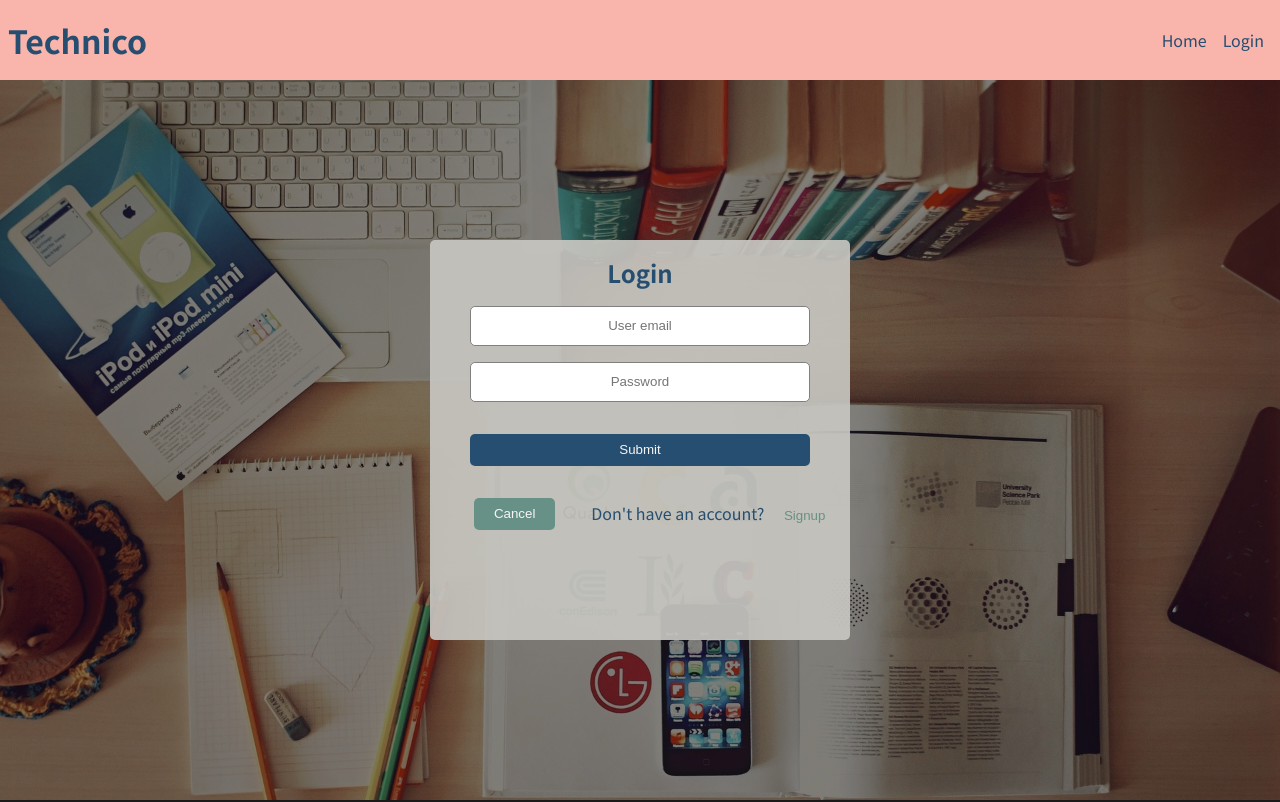
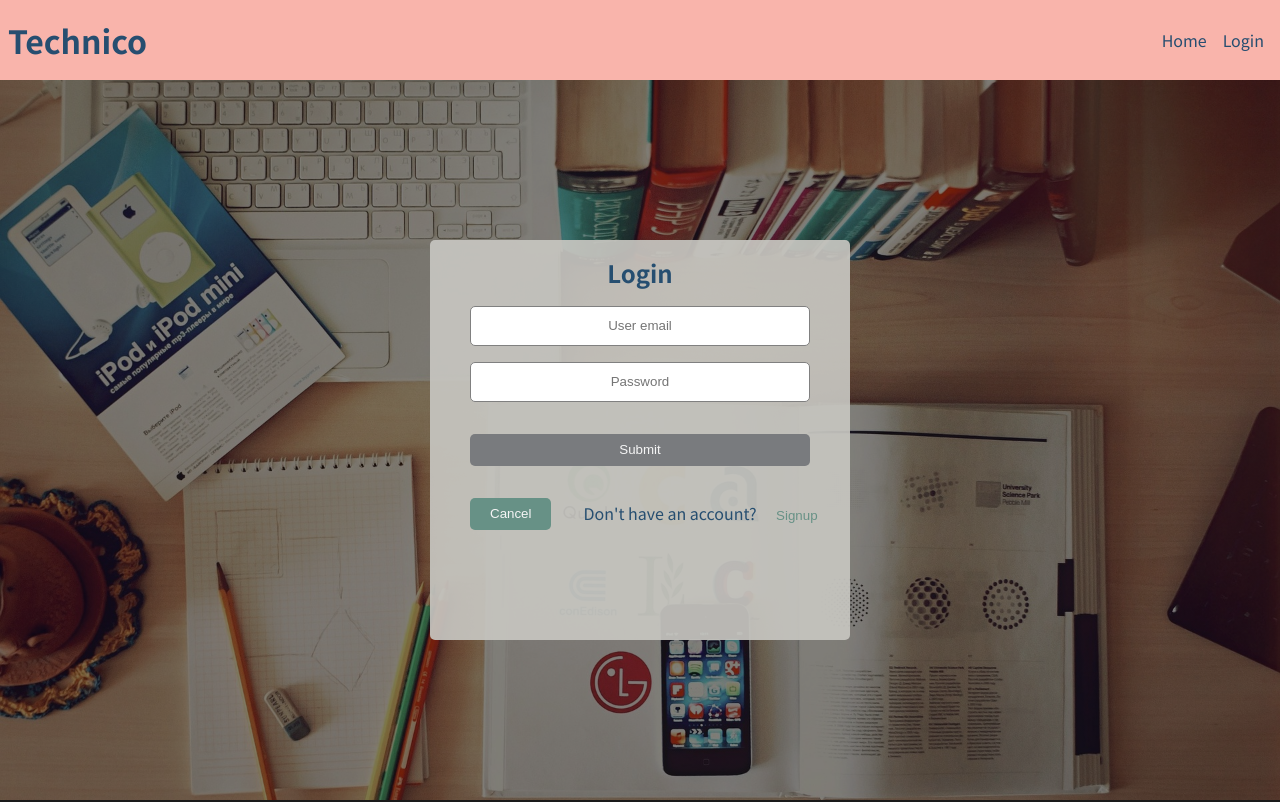
Before and after one commit to Danijela2019/book-store, an Angular app: page /auth in a window 1280 px wide. Shown: the top 802 px of the page. Built offline with nearby package versions, Linux system fonts and the light colour scheme.

Commit message:
Small CSS fixes

```diff
--- a/src/app/components/auth/auth.component.css
+++ b/src/app/components/auth/auth.component.css
@@ -17,15 +17,11 @@
 .btn {
   cursor: pointer;
   height: 3rem;
-  padding: 0 0.5rem;
   border-radius: 5px;
-  margin: 1rem 0.5rem;
   outline: none;
   border: none;
   color: whitesmoke;
-}
-[disabled] {
-  background: #b3a3b0;
+  margin: 1rem 0;
 }
 
 .invalid {
@@ -67,6 +63,9 @@ input.ng-invalid.ng-touched {
   width: 90%;
   background: #264e70;
 }
+[disabled] {
+  background: #797b7e;
+}
 .cancel-field__button {
   background: #679186;
   width: 82%;
@@ -75,8 +74,6 @@ input.ng-invalid.ng-touched {
   display: flex;
   flex-direction: column;
   align-items: center;
-  width: 97%;
-  margin-left: 0.3rem;
 }
 .signup {
   margin: 0.5rem;
@@ -157,6 +154,7 @@ input.ng-invalid.ng-touched {
 }
 @keyframes load1 {
   0%,
+  0%,
   80%,
   100% {
     box-shadow: 0 0;
--- a/src/app/components/home/card/card.component.html
+++ b/src/app/components/home/card/card.component.html
@@ -5,9 +5,10 @@
   <p class="card-book-title">{{ book.title }}</p>
   <p class="success">{{ text }}</p>
   <button
+    *ngIf="isAuthenticated"
     class="card-button"
     (click)="onHeartClicked(book)"
-    [disabled]="addedToFavorites || !isAuthenticated"
+    [disabled]="addedToFavorites"
   >
     <mat-icon>favorite</mat-icon>
   </button>
```
